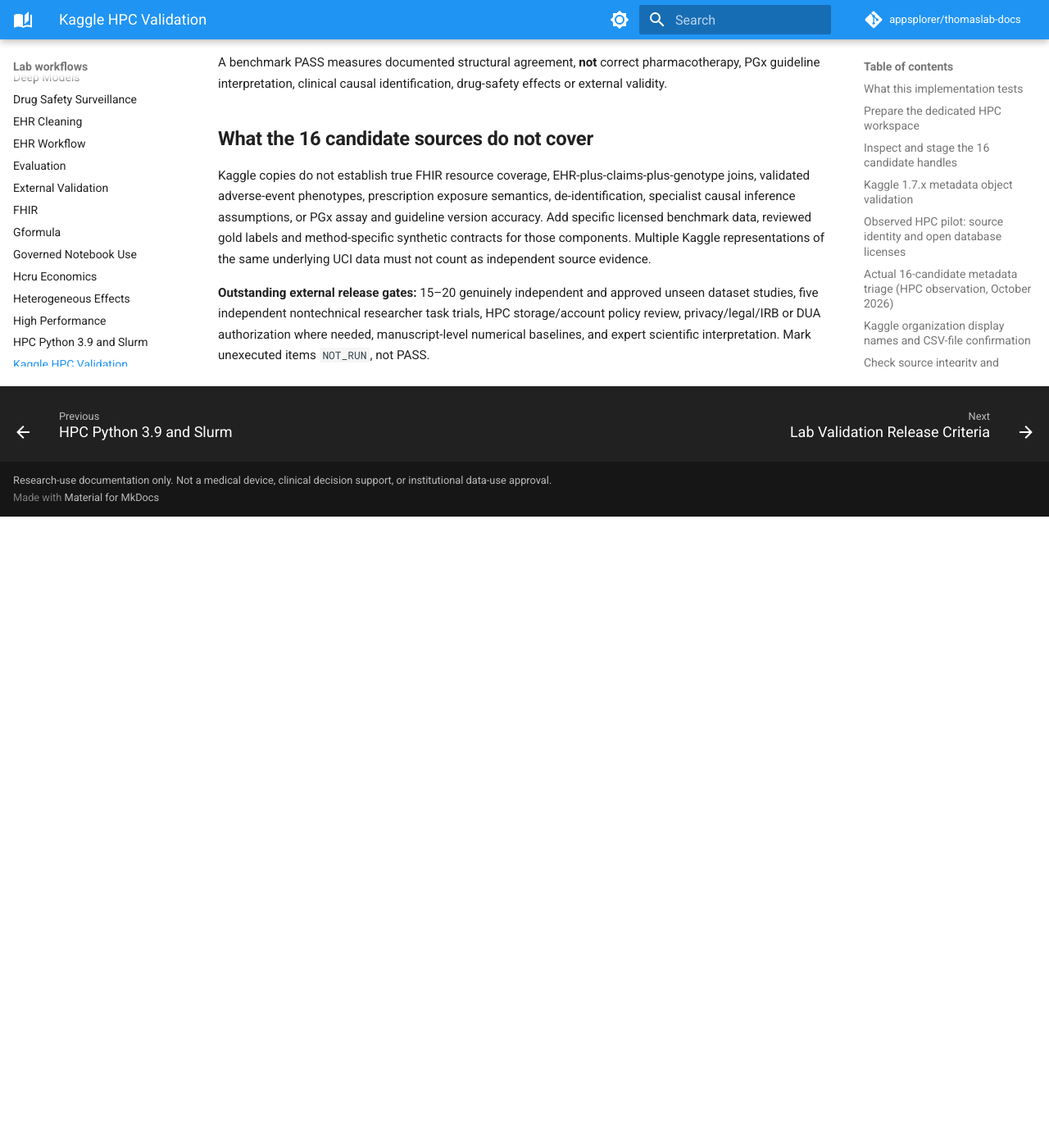
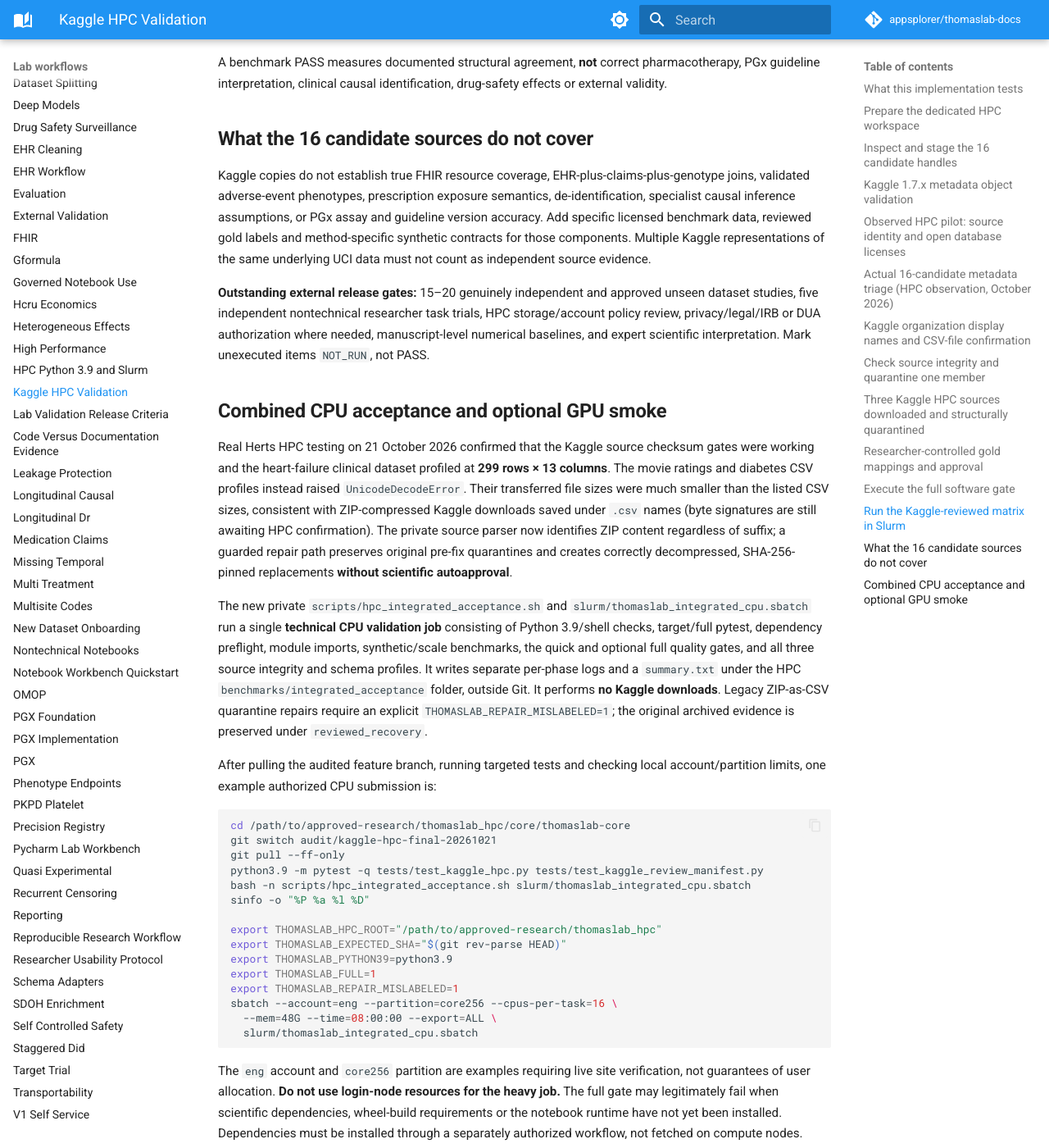
Before and after one commit to appsplorer/thomaslab-docs, an MkDocs documentation site: the page built from docs/guides/kaggle-hpc-acceptance.md, in a window 1280 px wide and 1400 px high, scrolled down 9179 px. Shown: the whole window at 82% size. Built offline with MkDocs 1.6.1 and Material for MkDocs 9.7.7, drawn with Linux system fonts in a browser that asks for light colours; comment, search, counter and statistics services are not loaded; before the commit the page ends 9809 px from its top, so only the background shows below that; some of the changed text lies outside the part shown.

Commit message:
docs: integrated HPC validation, safe ZIP recovery and optional CUDA smoke
* docs: unified CPU technical validation, immutable ZIP repair and optional single-GPU smoke

* docs: replace private HPC path with institution-neutral approved storage placeholder

```diff
--- a/docs/guides/kaggle-hpc-acceptance.md
+++ b/docs/guides/kaggle-hpc-acceptance.md
@@ -305,3 +305,44 @@
 Kaggle copies do not establish true FHIR resource coverage, EHR-plus-claims-plus-genotype joins, validated adverse-event phenotypes, prescription exposure semantics, de-identification, specialist causal inference assumptions, or PGx assay and guideline version accuracy. Add specific licensed benchmark data, reviewed gold labels and method-specific synthetic contracts for those components. Multiple Kaggle representations of the same underlying UCI data must not count as independent source evidence.
 
 **Outstanding external release gates:** 15–20 genuinely independent and approved unseen dataset studies, five independent nontechnical researcher task trials, HPC storage/account policy review, privacy/legal/IRB or DUA authorization where needed, manuscript-level numerical baselines, and expert scientific interpretation. Mark unexecuted items `NOT_RUN`, not PASS.
+
+
+## Combined CPU acceptance and optional GPU smoke
+
+Real Herts HPC testing on 21 October 2026 confirmed that the Kaggle source checksum gates were working and the heart-failure clinical dataset profiled at **299 rows × 13 columns**. The movie ratings and diabetes CSV profiles instead raised `UnicodeDecodeError`. Their transferred file sizes were much smaller than the listed CSV sizes, consistent with ZIP-compressed Kaggle downloads saved under `.csv` names (byte signatures are still awaiting HPC confirmation). The private source parser now identifies ZIP content regardless of suffix; a guarded repair path preserves original pre-fix quarantines and creates correctly decompressed, SHA-256-pinned replacements **without scientific autoapproval**.
+
+The new private `scripts/hpc_integrated_acceptance.sh` and `slurm/thomaslab_integrated_cpu.sbatch` run a single **technical CPU validation job** consisting of Python 3.9/shell checks, target/full pytest, dependency preflight, module imports, synthetic/scale benchmarks, the quick and optional full quality gates, and all three source integrity and schema profiles. It writes separate per-phase logs and a `summary.txt` under the HPC `benchmarks/integrated_acceptance` folder, outside Git. It performs **no Kaggle downloads**. Legacy ZIP-as-CSV quarantine repairs require an explicit `THOMASLAB_REPAIR_MISLABELED=1`; the original archived evidence is preserved under `reviewed_recovery`.
+
+After pulling the audited feature branch, running targeted tests and checking local account/partition limits, one example authorized CPU submission is:
+
+~~~bash
+cd /path/to/approved-research/thomaslab_hpc/core/thomaslab-core
+git switch audit/kaggle-hpc-final-20261021
+git pull --ff-only
+python3.9 -m pytest -q tests/test_kaggle_hpc.py tests/test_kaggle_review_manifest.py
+bash -n scripts/hpc_integrated_acceptance.sh slurm/thomaslab_integrated_cpu.sbatch
+sinfo -o "%P %a %l %D"
+
+export THOMASLAB_HPC_ROOT="/path/to/approved-research/thomaslab_hpc"
+export THOMASLAB_EXPECTED_SHA="$(git rev-parse HEAD)"
+export THOMASLAB_PYTHON39=python3.9
+export THOMASLAB_FULL=1
+export THOMASLAB_REPAIR_MISLABELED=1
+sbatch --account=eng --partition=core256 --cpus-per-task=16 \
+  --mem=48G --time=08:00:00 --export=ALL \
+  slurm/thomaslab_integrated_cpu.sbatch
+~~~
+
+The `eng` account and `core256` partition are examples requiring live site verification, not guarantees of user allocation. **Do not use login-node resources for the heavy job.** The full gate may legitimately fail when scientific dependencies, wheel-build requirements or the notebook runtime have not yet been installed. Dependencies must be installed through a separately authorized workflow, not fetched on compute nodes.
+
+GPU work is separate and optional. The private `scripts/hpc_gpu_smoke.py` checks only a reproducible synthetic PyTorch CUDA matrix multiplication and gradient, not clinical models or all GPU software. If authorized on the normal `gpu` batch partition:
+
+~~~bash
+sbatch --account=eng --partition=gpu --gres=gpu:1 \
+  --cpus-per-task=4 --mem=16G --time=01:00:00 \
+  slurm/thomaslab_gpu_smoke.sbatch
+~~~
+
+The reported `gpu-interactive` partition is **interactive-only**, with **one GPU per user**, **one job per user**, and **12 hours maximum**, not five concurrently allocatable user GPUs. Use `srun --partition=gpu-interactive --gres=gpu:1 --pty bash` only if authorized; inside the allocated shell, run `python3.9 scripts/hpc_gpu_smoke.py --output /absolute/approved/new-file.json`. Never submit an `sbatch` job to the interactive-only partition.
+
+Even if every available CPU and CUDA technical phase passes, *publication-level validity*, human-approved gold mappings, the other blocked Kaggle licenses and identities, and 15–20 independently sourced unseen datasets remain separately unverified. The report must not be described as complete clinical or all-function scientific acceptance.
```
